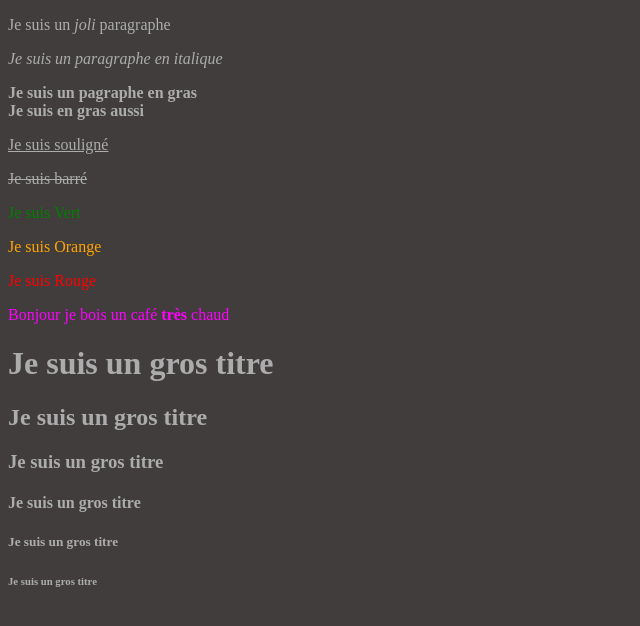
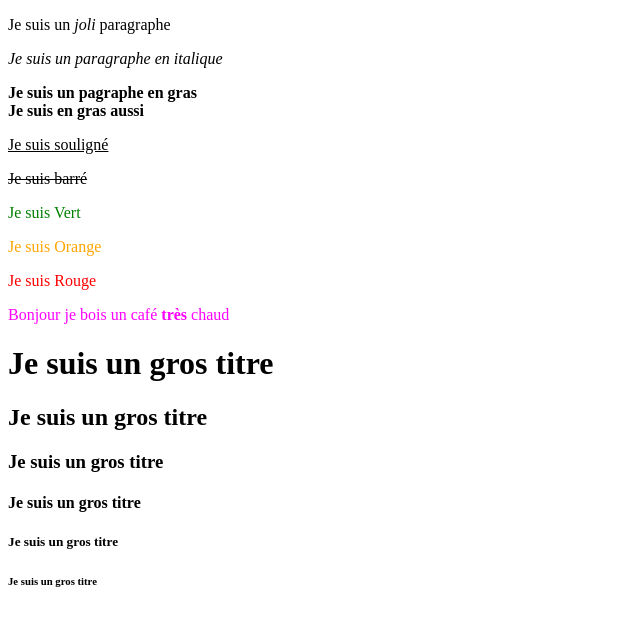
Before and after one commit to Sigthee/Sigthee.github.io, a PHP site: page / in a window 1280 px wide. Shown: the top 626 px of the page, without its empty margins (0-640 px from the left). Run offline with PHP 8.4, Linux system fonts and the light colour scheme.

Commit message:
retour et js

```diff
--- a/index.html
+++ b/index.html
@@ -3,6 +3,7 @@
     <head>
         <meta charset="utf-8">  <!--On défini l'encodage de notre page-->
         <link rel="stylesheet" href="style.css">   <!--On lie le CSS au HTML-->
+        <script></script>
         <title>Cours HTML</title>   <!--On défini le titre de la page du navigateur-->
         <style>
             #Orange {
--- a/style.css
+++ b/style.css
@@ -1,7 +1,3 @@
 .Fushia {
     color: fuchsia; /**Utilisation de la "class" fushia pour changer la couleur du paragraphe**/
 }
-body {
-    background-color: rgb(65, 61, 61);
-    color: rgb(172, 172, 172);
-}
```
Also changed, not shown: script.js (added).
